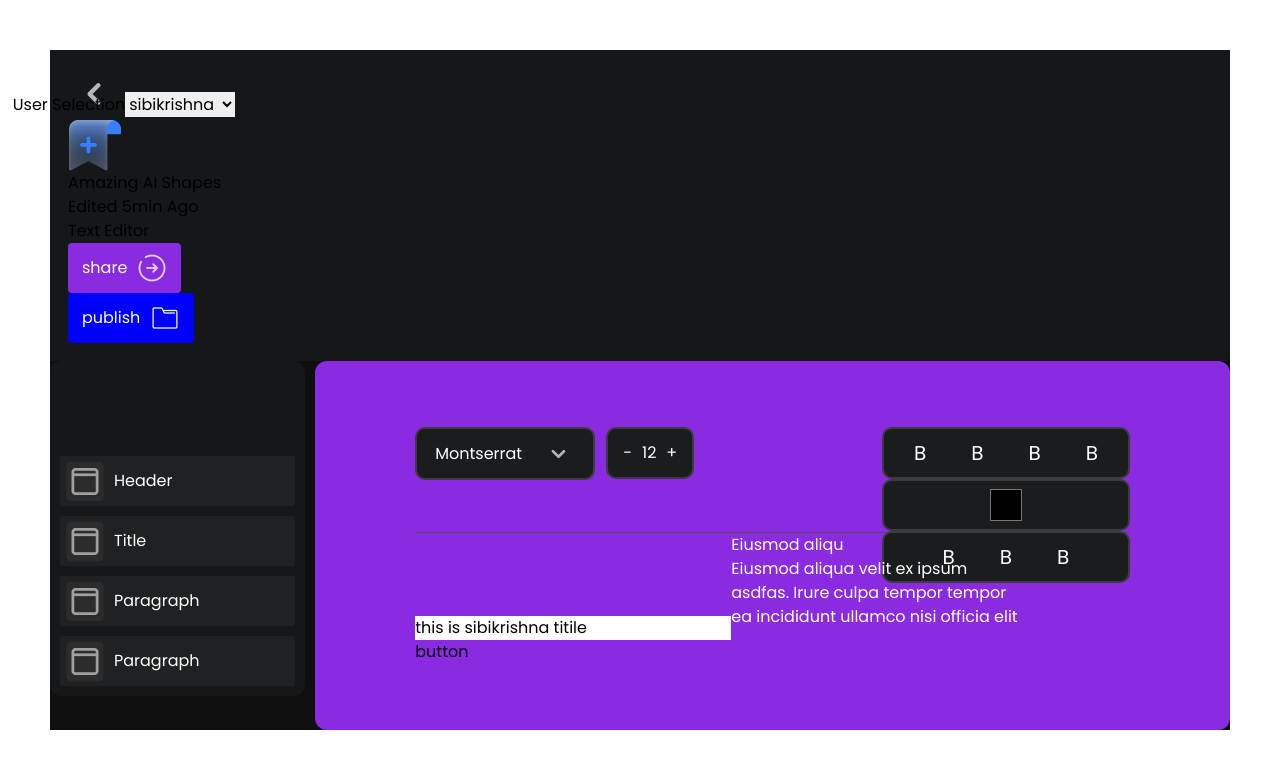
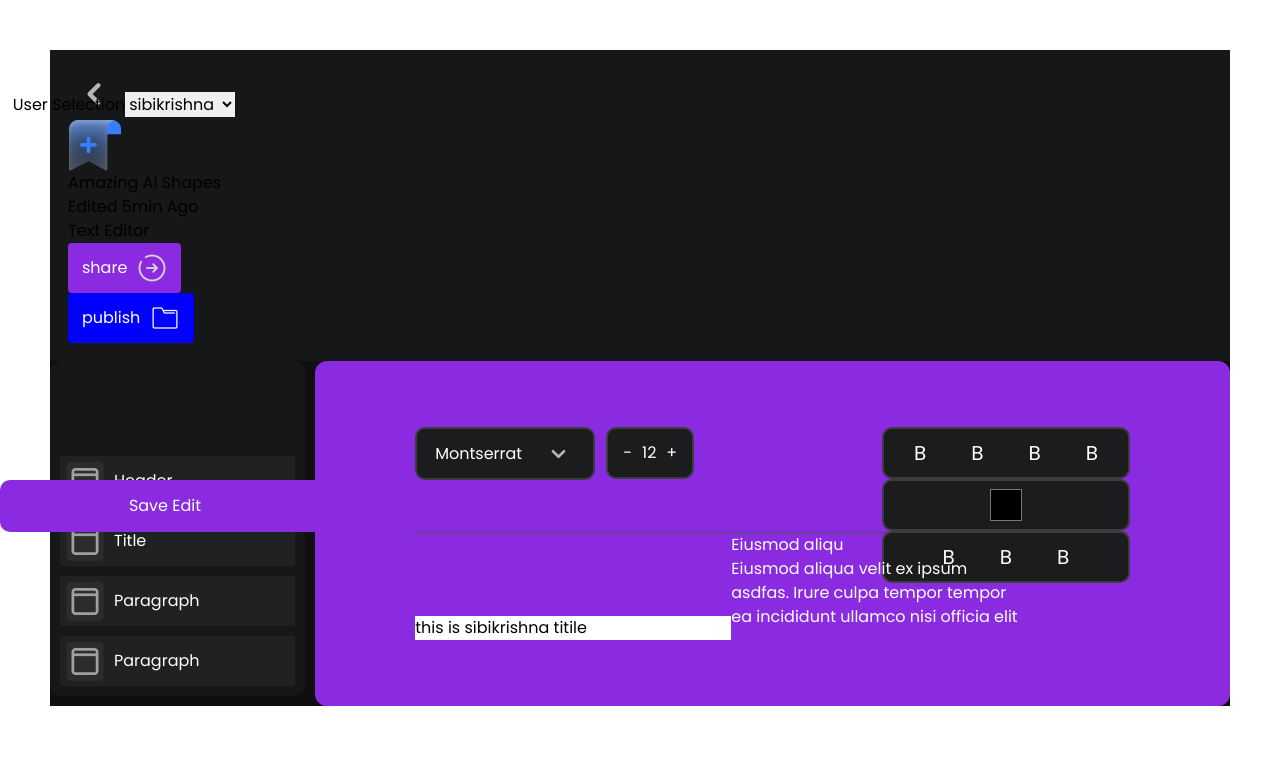
Before and after one commit to Yuslash/documentation-p1t2, a React (Vite) app: page /sample in a window 1280 px wide. Shown: the top 768 px of the page. Built offline with nearby package versions, Linux system fonts and the light colour scheme.

Commit message:
created an button and place it in the sidenav

```diff
--- a/src/Components/Sample/InnerBody.jsx
+++ b/src/Components/Sample/InnerBody.jsx
@@ -74,7 +74,7 @@ const InnerBody = () => {
       />
 
       <RichEdit />
-      <div className='flex flex-col'>
+      <div className='flex flex-col mt-5'>
 
         <input
          className=' p-2 bg-transparent text-white text-4xl'
@@ -91,7 +91,7 @@ const InnerBody = () => {
 
 
       </div>
-      <button className='m-6' onClick={handleSave}>button</button>
+      <button className='save-button m-6' onClick={handleSave}>Save Edit</button>
     </div>
   )
 }
```
